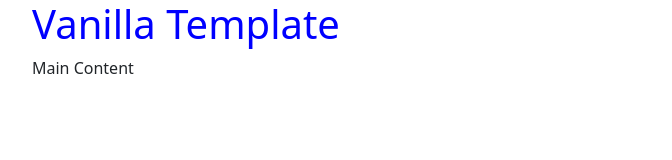
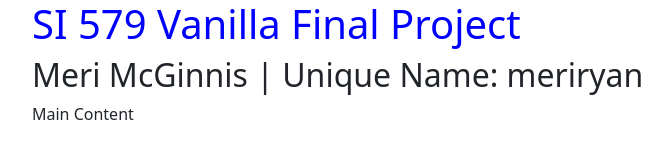
Before and after one commit to meriryan/579-vanilla-final, a website: page index.html in a window 1280 px wide. Shown: the whole page, without its empty margins (50-722 px from the left). Drawn offline with nearby package versions, Linux system fonts and the light colour scheme.

Commit message:
added name and unique name

```diff
--- a/index.html
+++ b/index.html
@@ -3,14 +3,15 @@
 <html lang="en">
 <head>
   <meta charset="utf-8">
-  <title>Vanilla JS Template</title>
+  <title>SI 579 Vanilla Final Project</title>
   <link href="https://cdn.jsdelivr.net/npm/bootstrap@5.1.3/dist/css/bootstrap.min.css" rel="stylesheet" integrity="sha384-1BmE4kWBq78iYhFldvKuhfTAU6auU8tT94WrHftjDbrCEXSU1oBoqyl2QvZ6jIW3" crossorigin="anonymous">
   <link rel="stylesheet" href="css/style.css">
 </head>
 <body>
 <header class="container">
   <div class="row">
-    <h1 class="col">Vanilla Template</h1>
+    <h1 class="col">SI 579 Vanilla Final Project</h1>
+    <h2>Meri McGinnis | Unique Name: meriryan</h2>
   </div>
 </header>
   <main class="container">
```
